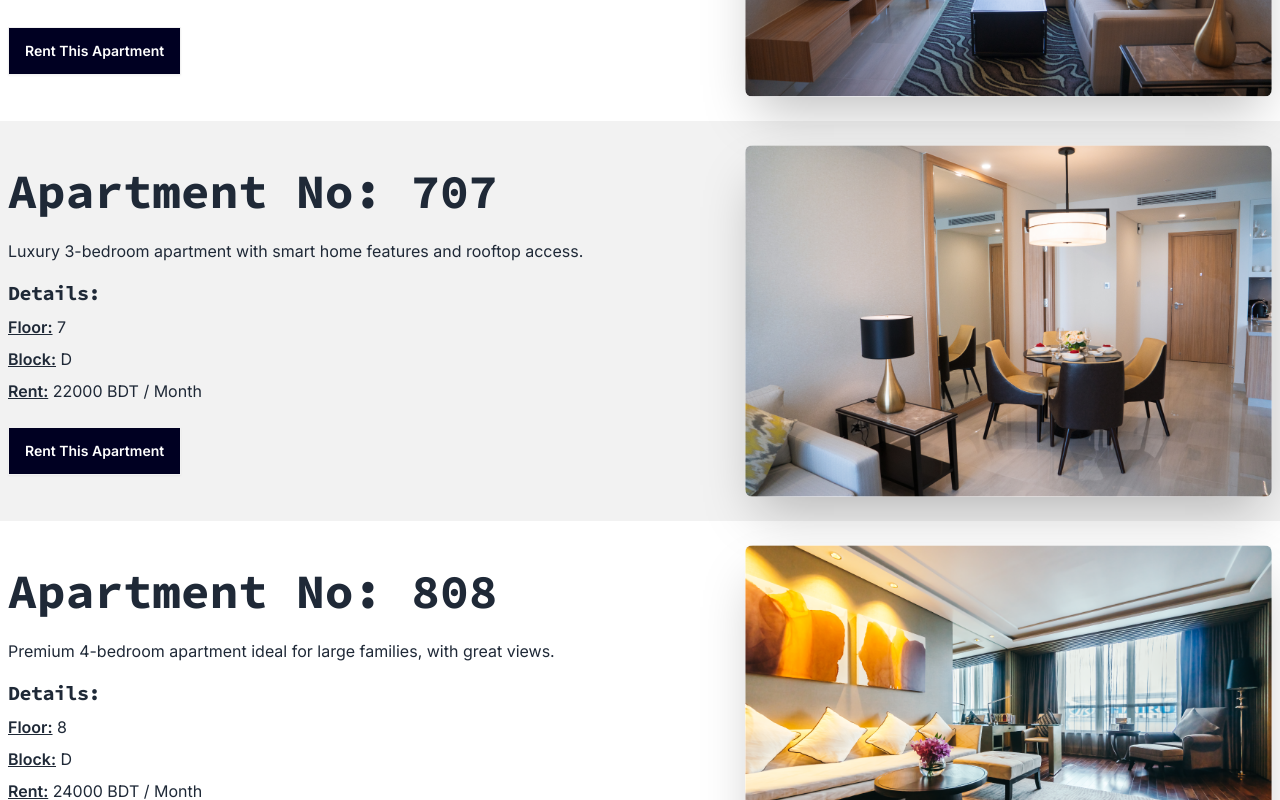
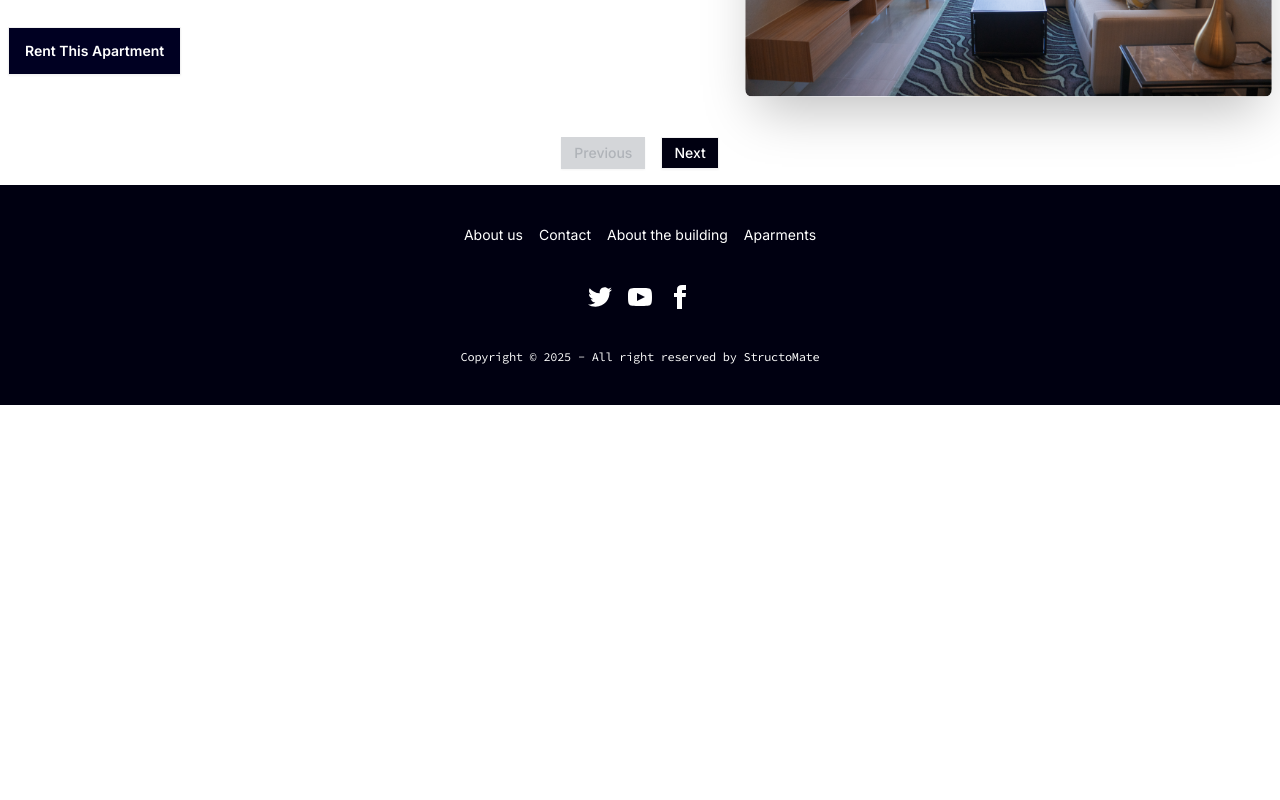
Before and after one commit to Ajmain-Fayek/StructoMate, a React (Vite) app: page /apartment in a window 1280 px wide. Shown: the part 2340-3140 px from the top of the page. After the commit the page ends 2745 px from the top, so only its background shows below. Built offline with nearby package versions, Linux system fonts and the light colour scheme.

Commit message:
pagination

```diff
--- a/src/Pages/Appartment/Rooms/Rooms.jsx
+++ b/src/Pages/Appartment/Rooms/Rooms.jsx
@@ -1,3 +1,4 @@
+import { useState } from "react";
 import apartment1 from "../../../assets/Apartment/apartment (1).webp";
 import apartment2 from "../../../assets/Apartment/apartment (2).webp";
 import apartment3 from "../../../assets/Apartment/apartment (3).webp";
@@ -103,10 +104,38 @@ const Rooms = () => {
         },
     ];
 
-    return apartments.map((a, index) => (
+    const [currentPage, setCurrentPage] = useState(1);
+    const apartmentsPerPage = 6;
+
+    const indexOfLastApartment = currentPage * apartmentsPerPage;
+    const indexOfFirstApartment = indexOfLastApartment - apartmentsPerPage;
+    const currentApartments = apartments.slice(
+        indexOfFirstApartment,
+        indexOfLastApartment
+    );
+
+    const totalPages = Math.ceil(apartments.length / apartmentsPerPage);
+
+    const handleNextPage = () => {
+        if (currentPage < totalPages) {
+            setCurrentPage(currentPage + 1);
+        }
+    };
+
+    const handlePreviousPage = () => {
+        if (currentPage > 1) {
+            setCurrentPage(currentPage - 1);
+        }
+    };
+
+    return (
+        <div>
+            {currentApartments.map((a, index) => (
                 <div
                     key={a.apartmentNo}
-            className={` p-2 py-6  ${index % 2 === 0 ? "bg-base-200" : ""}`}
+                    className={`p-2 py-6 ${
+                        index % 2 === 0 ? "bg-base-200" : ""
+                    }`}
                 >
                     <div className="max-w-screen-2xl mx-auto flex items-center flex-col lg:flex-row-reverse gap-10">
                         <img
@@ -114,7 +143,7 @@ const Rooms = () => {
                             className="lg:w-5/12 sm:w-10/12 w-full rounded-lg shadow-2xl"
                         />
                         <div className="lg:w-7/12 sm:w-10/12 w-full">
-                    <h1 className="sm:text-5xl text-4xl font-bold  font-Source-Code-Pro">
+                            <h1 className="sm:text-5xl text-4xl font-bold font-Source-Code-Pro">
                                 Apartment No: {a.apartmentNo}
                             </h1>
                             <p className="mt-6 mb-4">{a.details}</p>
@@ -147,7 +176,25 @@ const Rooms = () => {
                         </div>
                     </div>
                 </div>
-    ));
+            ))}
+            <div className="flex justify-center my-4">
+                <button
+                    onClick={handlePreviousPage}
+                    disabled={currentPage === 1}
+                    className="btn btn-sm rounded-none bg-[#001] hover:bg-[#003] text-white font-medium mx-2"
+                >
+                    Previous
+                </button>
+                <button
+                    onClick={handleNextPage}
+                    disabled={currentPage === totalPages}
+                    className="btn btn-sm rounded-none bg-[#001] hover:bg-[#003] text-white font-medium mx-2"
+                >
+                    Next
+                </button>
+            </div>
+        </div>
+    );
 };
 
 export default Rooms;
```
Lines whose indentation alone changed are shown as unchanged.
